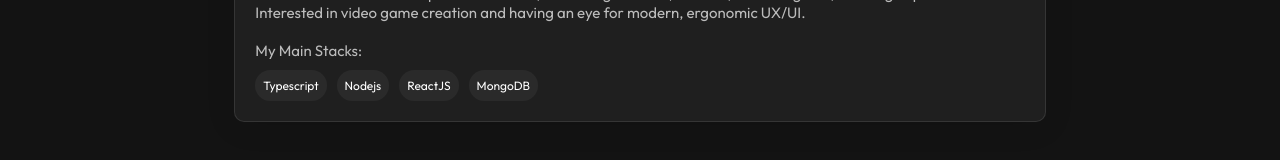
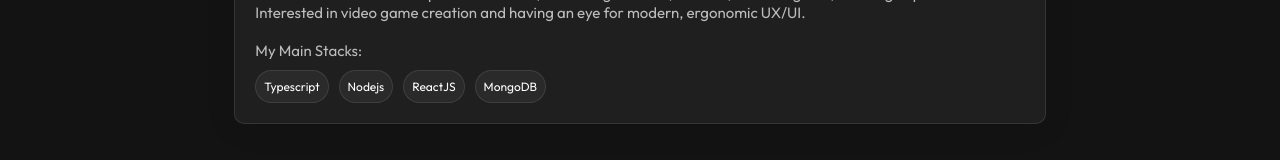
Before and after one commit to SuperCoolNinja/portfolio-2025, a React (Vite) app: page / in a window 1280 px wide. Shown: the part 448-608 px from the top of the page. Built offline with nearby package versions, Linux system fonts and the light colour scheme.

Commit message:
added border to stacks

```diff
--- a/src/components/AboutMe/about.module.css
+++ b/src/components/AboutMe/about.module.css
@@ -98,4 +98,6 @@
   font-size: 1.2rem;
   font-weight: normal;
   color: rgba(255, 255, 255, 255);
+  border: 1px solid #ffffff14;
+  border-color: color-mix(in oklab, #fff 10%, transparent);
 }
```
